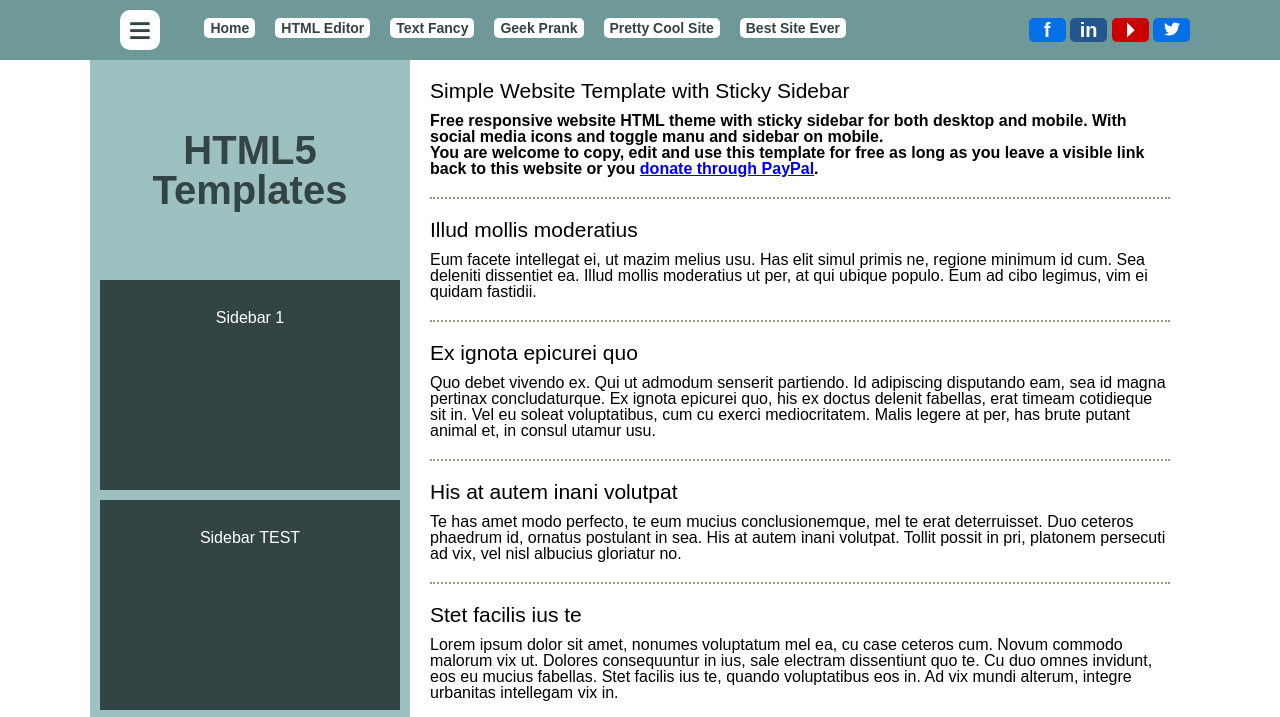
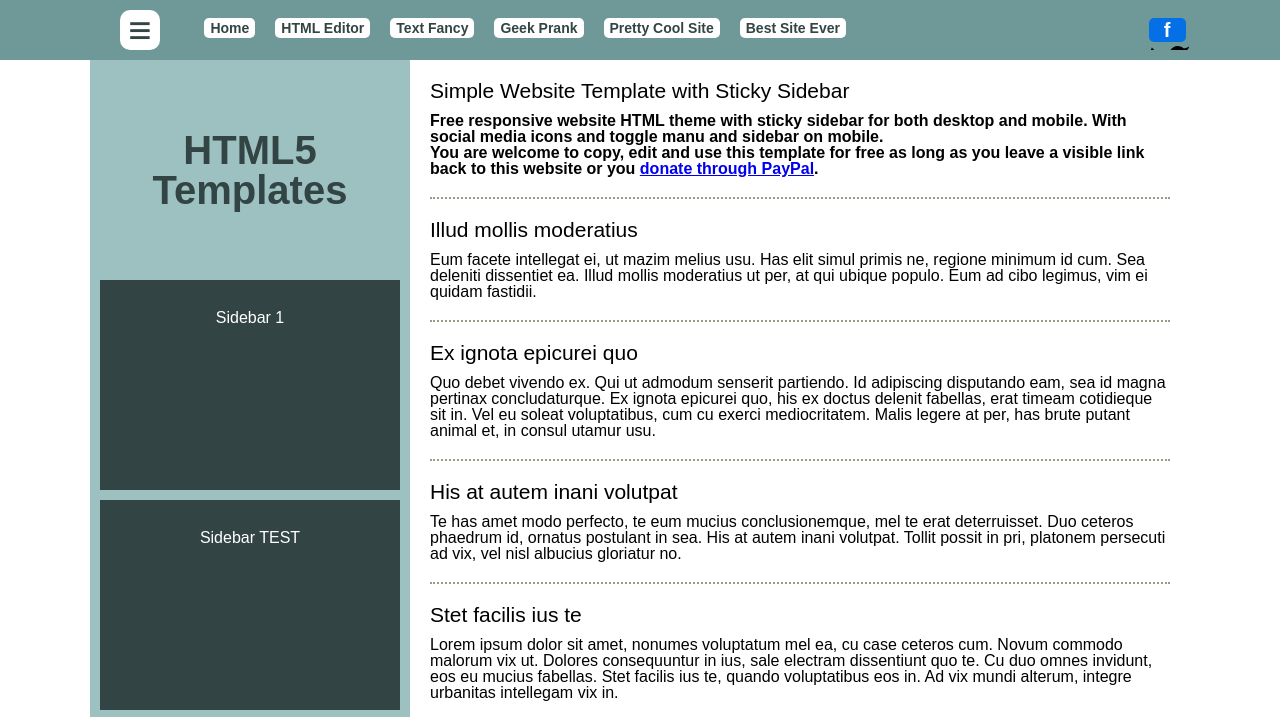
Before and after one commit to LReisser/TestWebsite, a plain HTML site: page index.html in a window 1280 px wide. Shown: the top 717 px of the page. Drawn offline with Linux system fonts and the light colour scheme; a script that the page names is missing.

Commit message:
Update index.html

```diff
--- a/index.html
+++ b/index.html
@@ -15,9 +15,6 @@
 	<div id="header">
 		<div class="socialButtons">
 			<a class="facebook" href="https://www.facebook.com/htmlcoding">f</a>
-			<a class="linkedin" href="https://www.linkedin.com/in/ferencdenes/">in</a>
-			<a class="youtube" href="https://www.youtube.com/channel/UCn38Jw1sJzbjVHO95Zp0Sww/videos">&#128898;</a>
-			<a class="twitter" href="https://twitter.com/RuwixCube">
 
 <svg version="1.1" id="Capa_1" xmlns="http://www.w3.org/2000/svg" xmlns:xlink="http://www.w3.org/1999/xlink" x="0px" y="0px"
 	 viewBox="0 0 512 512" style="enable-background:new 0 0 512 512;" xml:space="preserve">
```
